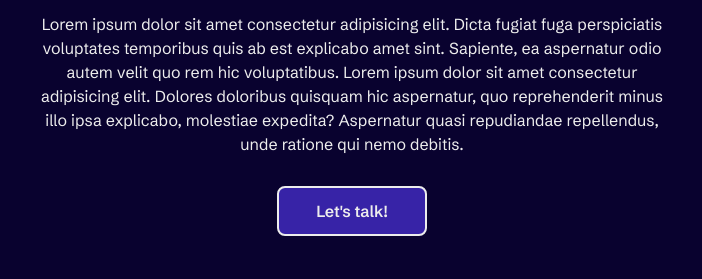
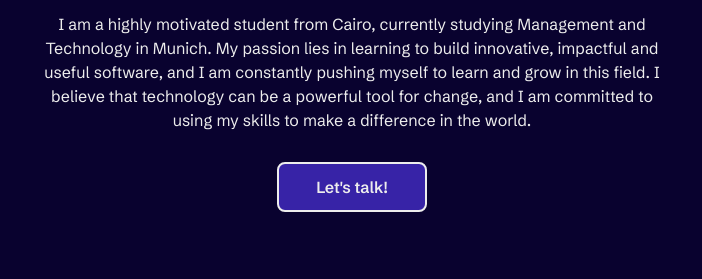
Before and after one commit to youssefelganaini/youssefelganaini.github.io, a plain HTML site: page index.html in a window 1280 px wide. Shown: the part 419-698 px from the top of the page, without its empty margins (288-990 px from the left). Drawn offline with nearby package versions, Linux system fonts and the light colour scheme.

Commit message:
Edit description

```diff
--- a/index.html
+++ b/index.html
@@ -21,8 +21,9 @@
                 <img src="./Profile picture copy 3.jpg" alt="Youssef" >
             </div>
             <h1 class="big-intro">Hello, I'm Youssef</h1>
-            <p class="description">Lorem ipsum dolor sit amet consectetur adipisicing elit. Dicta fugiat fuga perspiciatis voluptates temporibus quis ab est explicabo amet sint. Sapiente, ea aspernatur odio autem velit quo rem hic voluptatibus.
-                Lorem ipsum dolor sit amet consectetur adipisicing elit. Dolores doloribus quisquam hic aspernatur, quo reprehenderit minus illo ipsa explicabo, molestiae expedita? Aspernatur quasi repudiandae repellendus, unde ratione qui nemo debitis.
+            <p class="description">I am a highly motivated student from Cairo, currently studying Management and Technology in Munich. My passion lies in learning to build innovative, impactful and useful software, and I am constantly pushing myself to learn and grow in this field. I believe that technology can be a powerful tool for change, and I am committed to using my skills to make a difference in the world.
+
+
             </p>
             <div class="button">
                 <a href="#title-link">Let's talk!</a>
```
